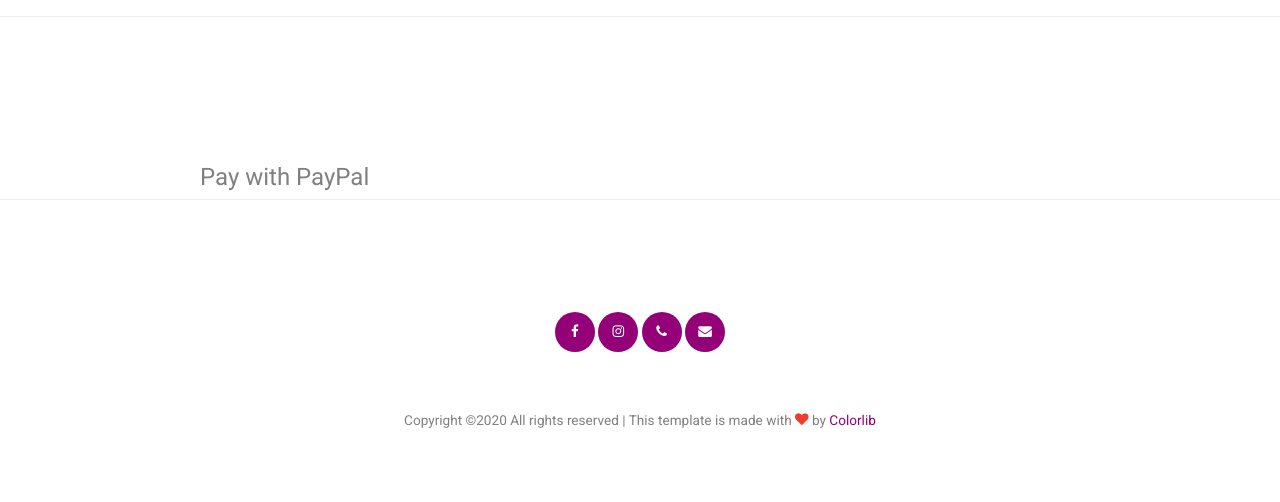
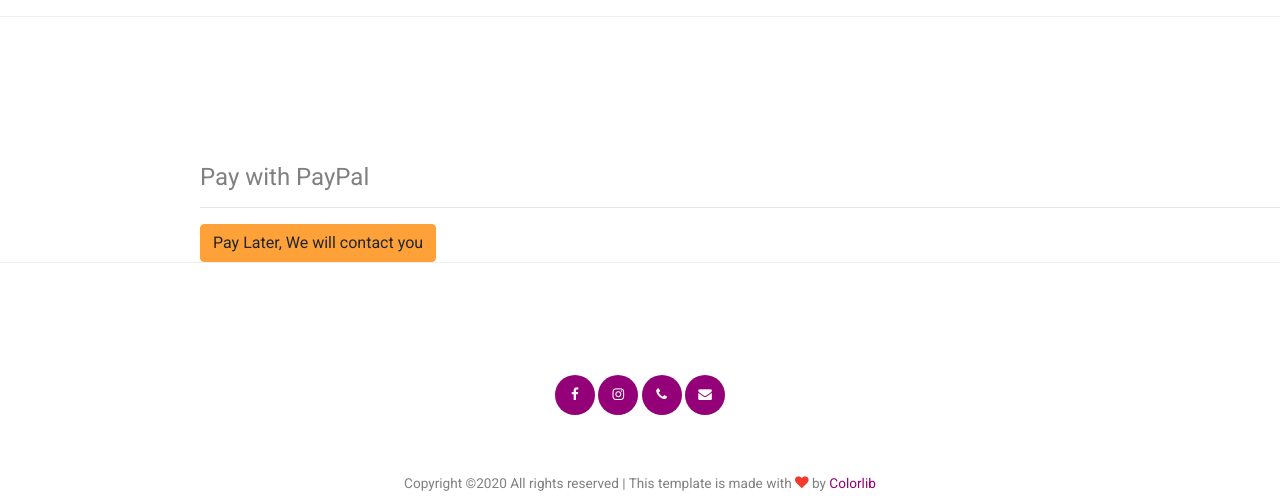
Before and after one commit to shanirabi/hasabim_shotim_site, a Django app: template carts/templates/carts/payment.html in a window 1280 px wide. Shown: the part 235-737 px from the top of the page. Before the commit the page ends 663 px from the top, so only its background shows below. Run offline with Django 3.2, Linux system fonts and the light colour scheme; the template is opened without the code that fills it, so the values that code supplies are empty; some libraries are stand-ins or nearby versions; some web fonts are replaced.

Commit message:
Fixed pay later

```diff
--- a/carts/templates/carts/payment.html
+++ b/carts/templates/carts/payment.html
@@ -6,5 +6,10 @@
     <div style="margin-top: 200px; margin-left: 200px;">
         <h4>Pay with PayPal</h4>
             {{ form.render }}
+
+            <hr>
+        <a class="btn btn-warning" href="/">Pay Later, We will contact you</a>
     </div>
+
+
 {% endblock %}
--- a/carts/views.py
+++ b/carts/views.py
@@ -139,6 +139,9 @@
     }
 
     form = PayPalPaymentsForm(initial=paypal_dict)
+    if form.is_valid():
+        form.save()
+        order.mark_paid()
     return render(request, 'carts/payment.html', {'order': order, 'form': form})
 
 
```
Also changed, not shown: media/products/3823627107/3823627107.png (added).
